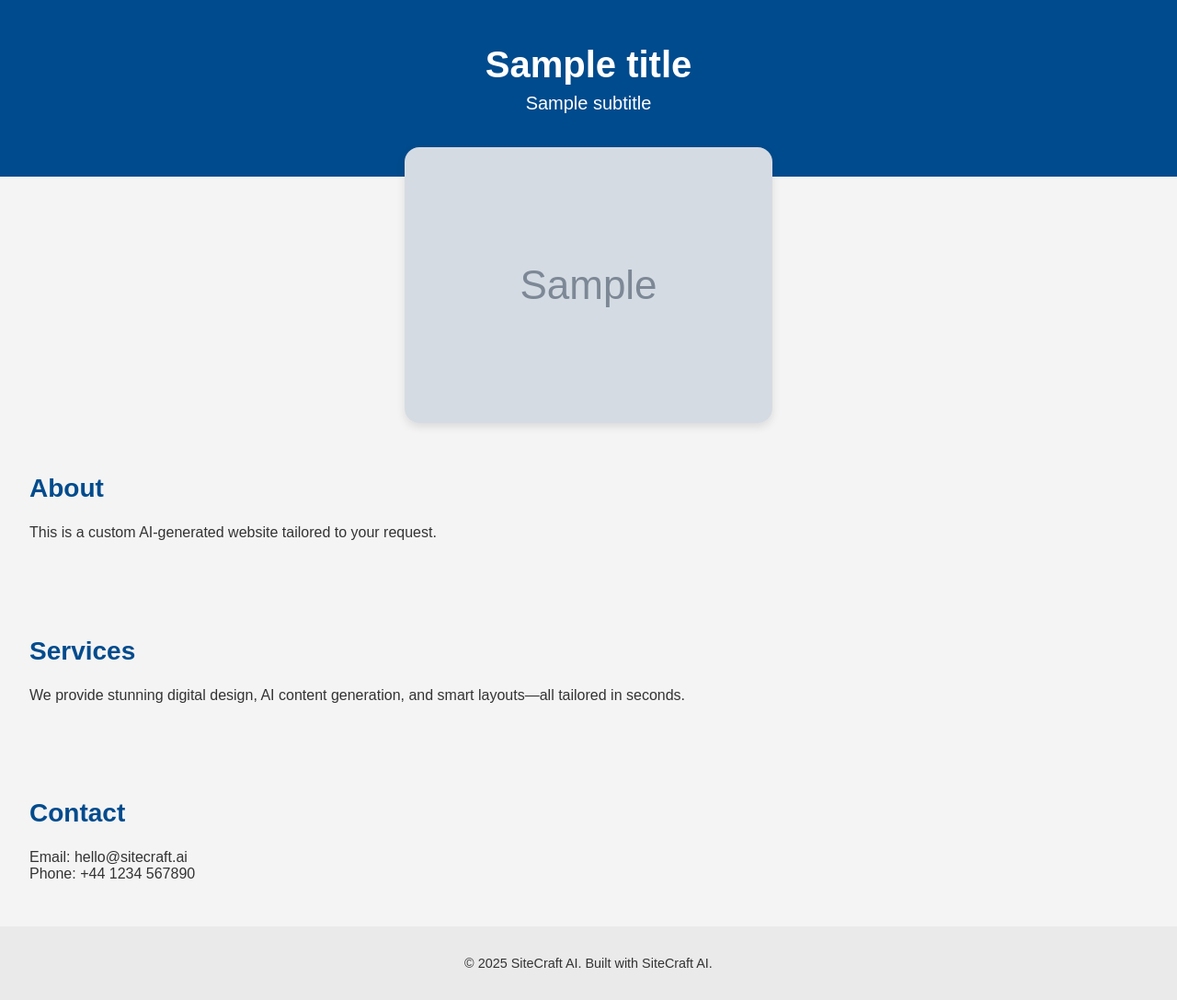
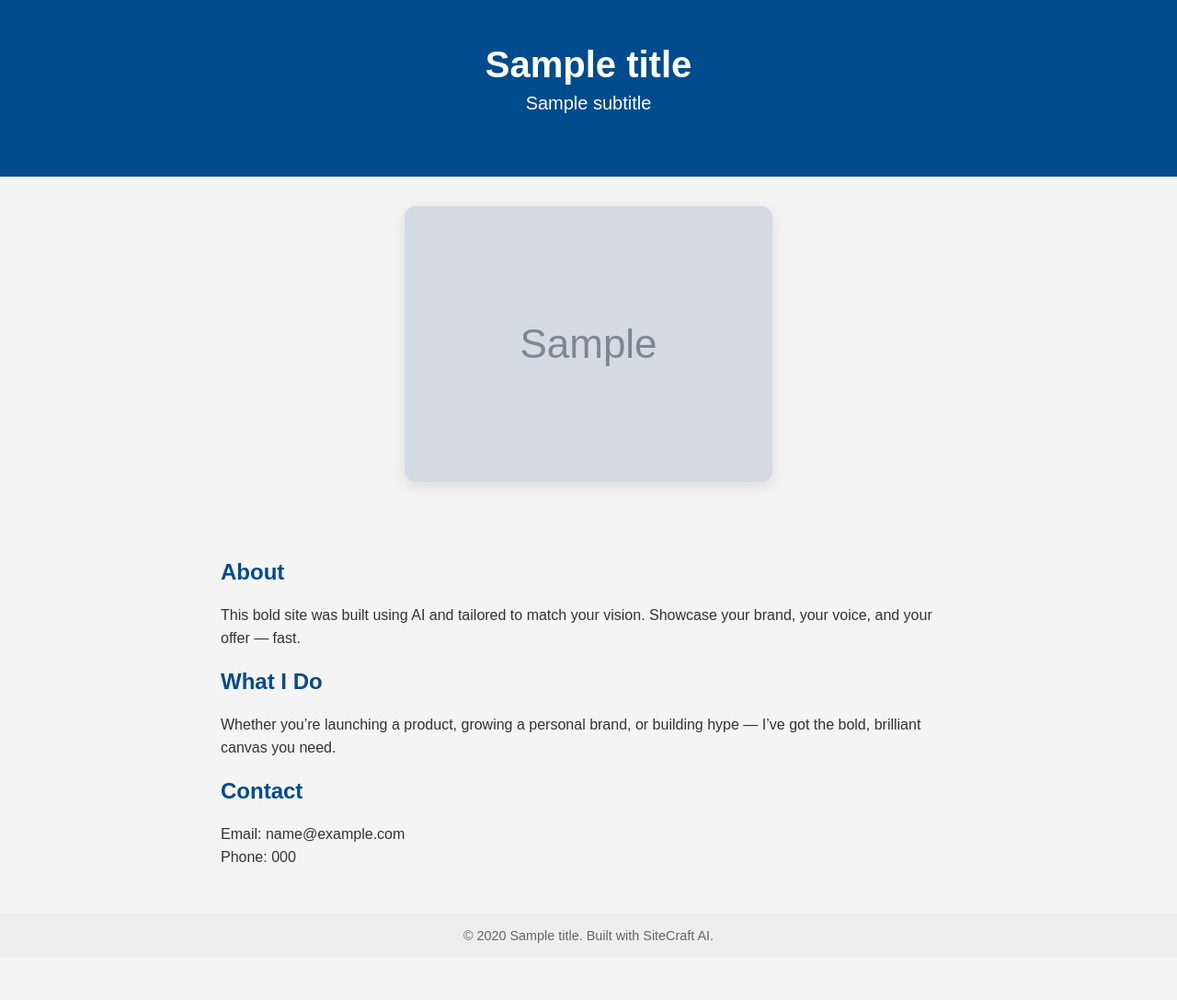
Before and after one commit to chehanvey-ctrl/sitecraft-backend, a Python web app: template templates/bold_brand_builder.html in a window 1280 px wide. Shown: the whole page at 92% size. After the commit the page ends 1025 px from the top, so only its background shows below. Run offline with Jinja, Linux system fonts and the light colour scheme; the template is opened without the code that fills it: most values are stand-ins (such as "Sample title", 1, 10 or a date in 2020); grey boxes marked "Sample" are stand-in pictures.

Commit message:
Update bold_brand_builder.html

```diff
--- a/templates/bold_brand_builder.html
+++ b/templates/bold_brand_builder.html
@@ -1,8 +1,9 @@
-<!DOCTYPE html><html lang="en">
+<!DOCTYPE html>
+<html lang="en">
 <head>
   <meta charset="UTF-8" />
-  <meta name="viewport" content="width=device-width, initial-scale=1.0" />
-  <title>{{ title }}</title>
+  <meta name="viewport" content="width=device-width, initial-scale=1.0"/>
+  <title>{{ title }} – Bold Brand Builder</title>
   <style>
     body {
       margin: 0;
@@ -10,68 +11,85 @@
       background-color: #f4f4f4;
       color: #333;
     }
+
     header {
       background-color: #004b8d;
       color: white;
       padding: 3rem 1rem;
       text-align: center;
     }
+
     header h1 {
       margin: 0;
       font-size: 2.5rem;
     }
+
     header p {
       font-size: 1.25rem;
       margin-top: 0.5rem;
     }
+
     .hero-img {
       display: flex;
       justify-content: center;
-      margin-top: -2rem;
+      align-items: center;
+      margin: 2rem 0;
     }
+
     .hero-img img {
       max-width: 90%;
-      height: auto;
-      border-radius: 1rem;
-      box-shadow: 0 4px 10px rgba(0,0,0,0.1);
+      border-radius: 12px;
+      box-shadow: 0 5px 15px rgba(0,0,0,0.1);
     }
+
     section {
       padding: 2rem;
+      max-width: 800px;
+      margin: auto;
     }
+
     section h2 {
-      font-size: 1.75rem;
       color: #004b8d;
     }
+
+    section p {
+      line-height: 1.6;
+    }
+
     footer {
+      background-color: #eee;
       text-align: center;
-      padding: 2rem;
-      background-color: #eaeaea;
+      padding: 1rem;
       font-size: 0.9rem;
+      color: #666;
     }
   </style>
 </head>
 <body>
+
   <header>
     <h1>{{ title }}</h1>
     <p>{{ subtitle }}</p>
   </header>
+
   <div class="hero-img">
-    <img src="{{ image_url }}" alt="AI-generated visual">
+    <img src="{{ image_url }}" alt="AI visual for {{ title }}">
   </div>
+
   <section>
     <h2>About</h2>
-    <p>This is a custom AI-generated website tailored to your request.</p>
+    <p>This bold site was built using AI and tailored to match your vision. Showcase your brand, your voice, and your offer — fast.</p>
+
+    <h2>What I Do</h2>
+    <p>Whether you’re launching a product, growing a personal brand, or building hype — I’ve got the bold, brilliant canvas you need.</p>
+
+    <h2>Contact</h2>
+    <p>Email: {{ contact_email }}<br/>Phone: {{ contact_phone }}</p>
   </section>
-  <section>
-    <h2>Services</h2>
-    <p>We provide stunning digital design, AI content generation, and smart layouts—all tailored in seconds.</p>
-  </section>
-  <section>
-    <h2>Contact</h2>
-    <p>Email: hello@sitecraft.ai<br>Phone: +44 1234 567890</p>
-  </section>
+
   <footer>
-    &copy; 2025 SiteCraft AI. Built with SiteCraft AI.
+    &copy; {{ year }} {{ title }}. Built with SiteCraft AI.
   </footer>
+
 </body>
 </html>
```
